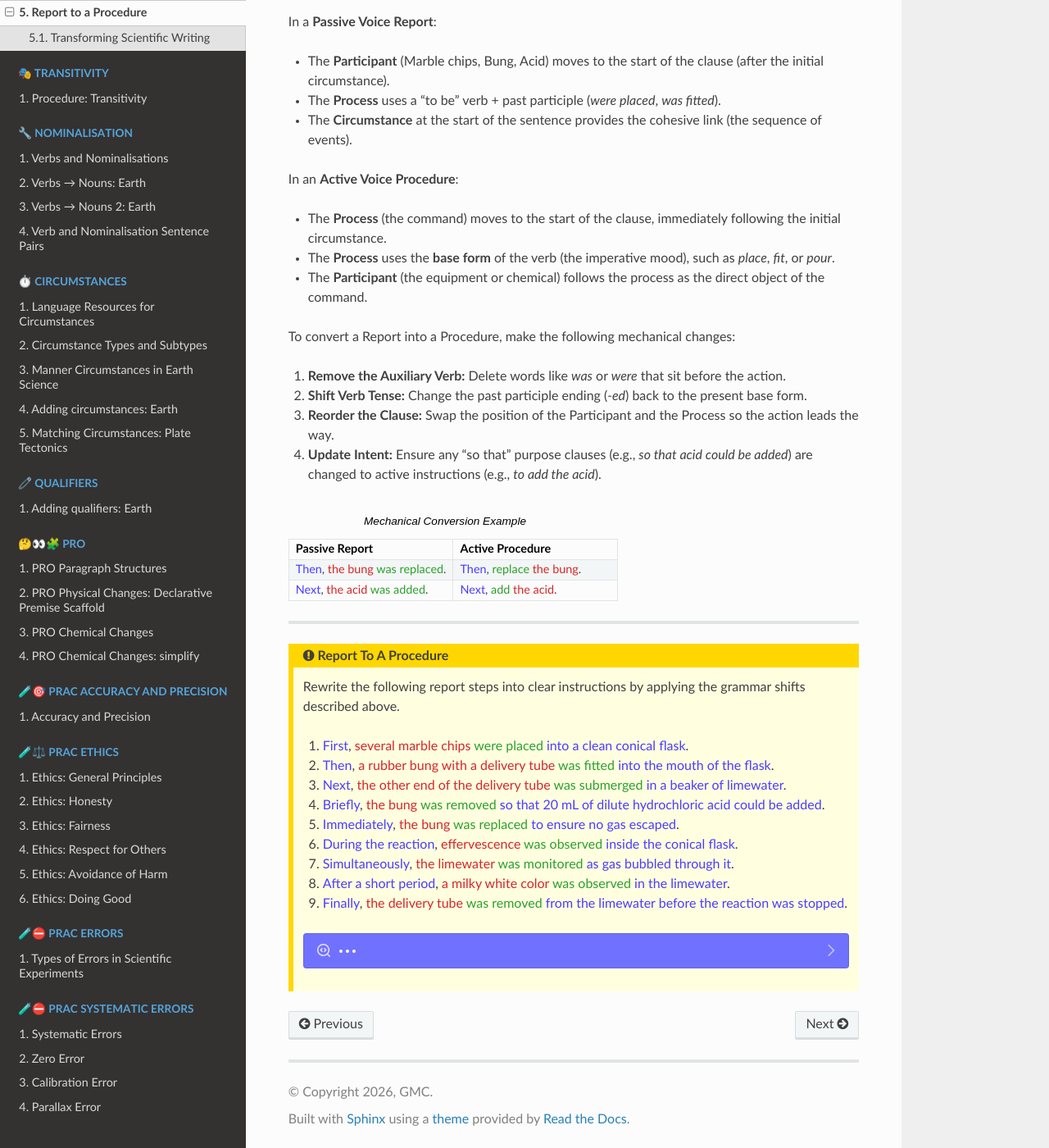
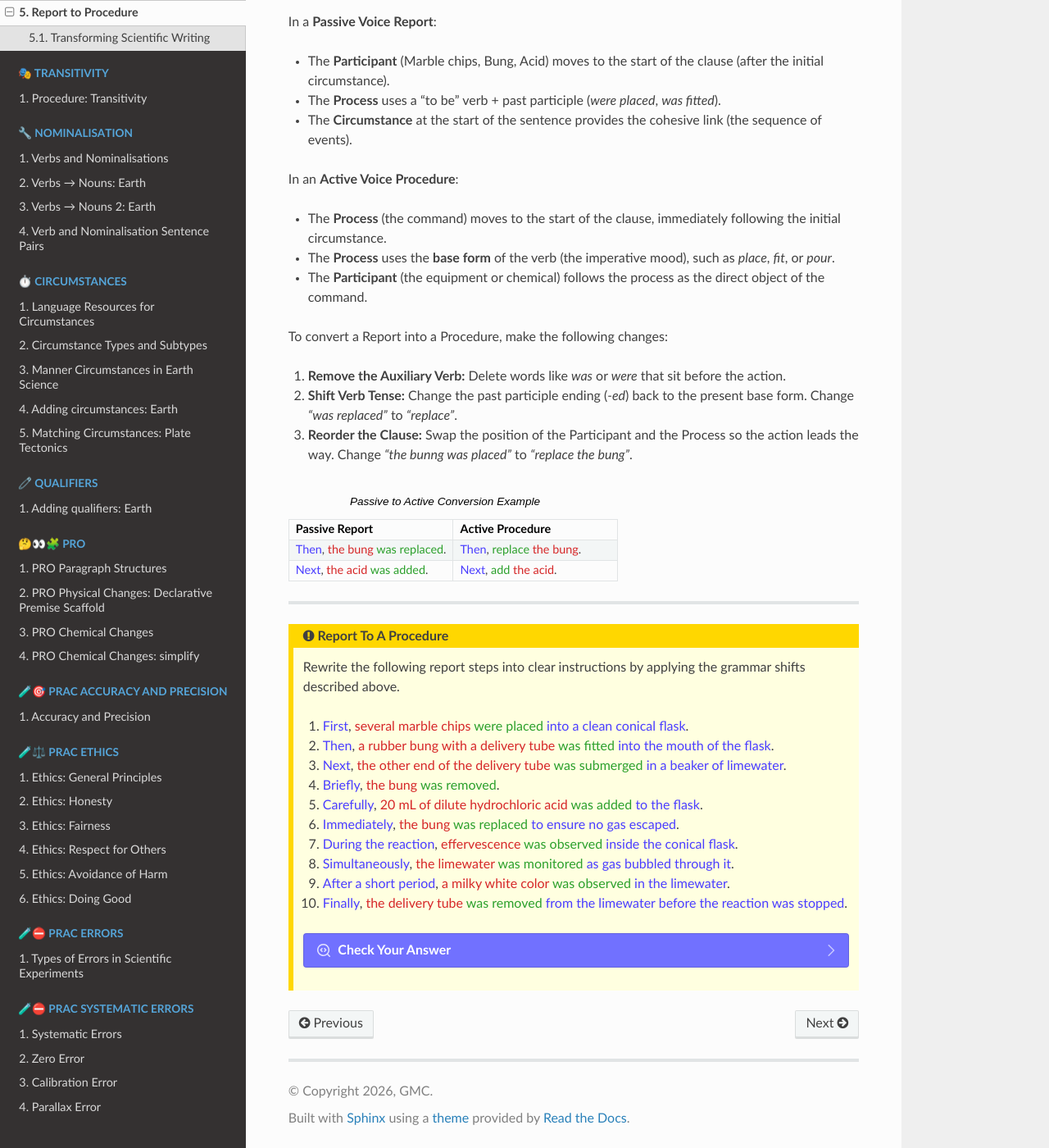
Before and after one commit to gmc-code/PC-Science-and-language, a Sphinx documentation site: the page built from docs/language/report_to_procedure.rst, in a window 1280 px wide and 1400 px high, scrolled down 467 px. Shown: the whole window at 82% size. Built offline with Sphinx 7.4.7 and the Read the Docs theme 3.1.0, drawn with Linux system fonts in a browser that asks for light colours; pages that are not in the unit, such as notebooks, are missing from menus; some of the changed text lies outside the part shown.

Commit message:
rep to pro

```diff
--- a/docs/language/report_to_procedure.rst
+++ b/docs/language/report_to_procedure.rst
@@ -1,5 +1,5 @@
 ========================================
-Report to a Procedure
+Report to Procedure
 ========================================
 
 
@@ -24,15 +24,13 @@ In an **Active Voice Procedure**:
 * The **Process** uses the **base form** of the verb (the imperative mood), such as *place*, *fit*, or *pour*.
 * The **Participant** (the equipment or chemical) follows the process as the direct object of the command.
 
-To convert a Report into a Procedure, make the following mechanical changes:
+To convert a Report into a Procedure, make the following changes:
 
 1. **Remove the Auxiliary Verb:** Delete words like *was* or *were* that sit before the action.
-2. **Shift Verb Tense:** Change the past participle ending (*-ed*) back to the present base form.
-3. **Reorder the Clause:** Swap the position of the Participant and the Process so the action leads the way.
-4. **Update Intent:** Ensure any "so that" purpose clauses (e.g., *so that acid could be added*) are changed to active instructions (e.g., *to add the acid*).
+2. **Shift Verb Tense:** Change the past participle ending (*-ed*) back to the present base form. Change *"was replaced"* to *"replace"*.
+3. **Reorder the Clause:** Swap the position of the Participant and the Process so the action leads the way. Change *"the bunng was placed"* to *"replace the bung"*.
 
-
-.. list-table:: Mechanical Conversion Example
+.. list-table:: Passive to Active Conversion Example
    :header-rows: 1
    :widths: 45 45
 
@@ -54,15 +52,15 @@ To convert a Report into a Procedure, make the following mechanical changes:
     #. :circ:`First`, :participant:`several marble chips` :process:`were placed` :circ:`into a clean conical flask`.
     #. :circ:`Then`, :participant:`a rubber bung with a delivery tube` :process:`was fitted` :circ:`into the mouth of the flask`.
     #. :circ:`Next`, :participant:`the other end of the delivery tube` :process:`was submerged` :circ:`in a beaker of limewater`.
-    #. :circ:`Briefly`, :participant:`the bung` :process:`was removed` :circ:`so that 20 mL of dilute hydrochloric acid could be added`.
+    #. :circ:`Briefly`, :participant:`the bung` :process:`was removed`.
+    #. :circ:`Carefully`, :participant:`20 mL of dilute hydrochloric acid` :process:`was added` :circ:`to the flask`.
     #. :circ:`Immediately`, :participant:`the bung` :process:`was replaced` :circ:`to ensure no gas escaped`.
     #. :circ:`During the reaction`, :participant:`effervescence` :process:`was observed` :circ:`inside the conical flask`.
     #. :circ:`Simultaneously`, :participant:`the limewater` :process:`was monitored` :circ:`as gas bubbled through it`.
     #. :circ:`After a short period`, :participant:`a milky white color` :process:`was observed` :circ:`in the limewater`.
     #. :circ:`Finally`, :participant:`the delivery tube` :process:`was removed` :circ:`from the limewater` :circ:`before the reaction was stopped`.
 
-
-    .. dropdown::
+    .. dropdown:: Check Your Answer
         :icon: codescan
         :color: primary
         :class-container: sd-dropdown-container
@@ -74,7 +72,8 @@ To convert a Report into a Procedure, make the following mechanical changes:
                 #. :circ:`First`, :process:`place` :participant:`several marble chips` :circ:`into a clean conical flask`.
                 #. :circ:`Then`, :process:`fit` :participant:`a rubber bung with a delivery tube` :circ:`into the mouth of the flask`.
                 #. :circ:`Next`, :process:`submerge` :participant:`the other end of the delivery tube` :circ:`in a beaker of limewater`.
-                #. :circ:`Briefly`, :process:`remove` :participant:`the bung` :circ:`so that 20 mL of dilute hydrochloric acid can be added`.
+                #. :circ:`Briefly`, :process:`remove` :participant:`the bung`.
+                #. :circ:`Carefully`, :process:`add` :participant:`20 mL of dilute hydrochloric acid` :circ:`to the flask`.
                 #. :circ:`Immediately`, :process:`replace` :participant:`the bung` :circ:`to ensure no gas escapes`.
                 #. :circ:`During the reaction`, :process:`observe` :participant:`the effervescence` :circ:`inside the conical flask`.
                 #. :circ:`Simultaneously`, :process:`monitor` :participant:`the limewater` :circ:`as gas bubbles through it`.
```
